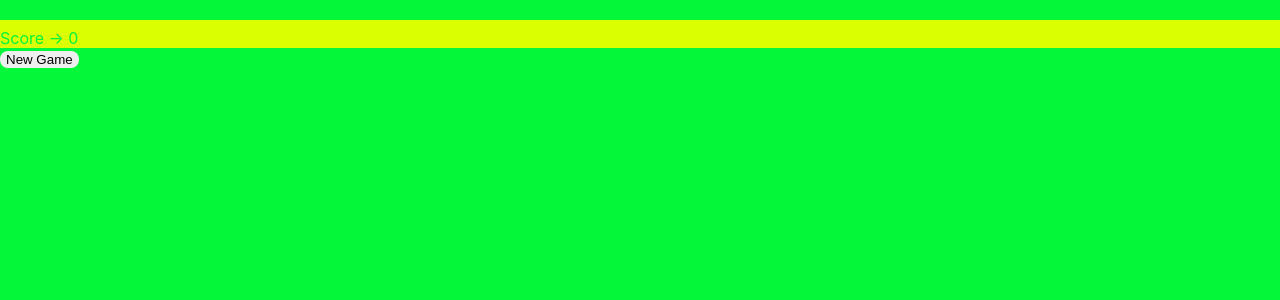
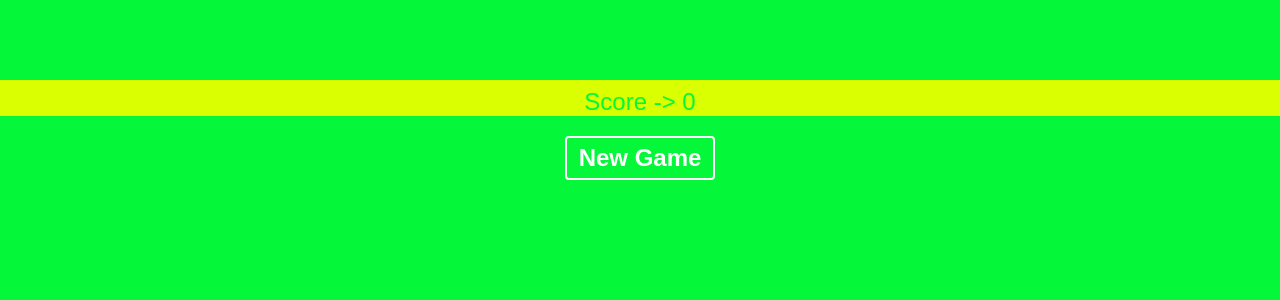
Before and after one commit to mikako-shirai/Kanji-Memory-Game, a React (Create React App) app: page / in a window 1280 px wide. Shown: the top 300 px of the page. Built offline with nearby package versions, Linux system fonts and the light colour scheme.

Commit message:
Refactor: troubleshoot server issues
Co-authored-by: JonrGull <jonrgull@users.noreply.github.com>
Co-authored-by: Constantine7s <constantine7s@users.noreply.github.com>

```diff
--- /dev/null
+++ b/db/index.js
@@ -0,0 +1,6 @@
+// const knex = require("knex");
+// const knexConfig = require("./knexfile.js");
+// // const environment = process.env.DATABASE_URL ? "production" : "development";
+// const environment = "development";
+
+// module.exports = knex(knexConfig);
--- a/package.json
+++ b/package.json
@@ -6,9 +6,11 @@
     "@testing-library/jest-dom": "^5.16.4",
     "@testing-library/react": "^13.1.1",
     "@testing-library/user-event": "^13.5.0",
+    "cors": "^2.8.5",
     "dotenv": "^16.0.0",
     "express": "^4.18.0",
     "knex": "^2.0.0",
+    "morgan": "^1.10.0",
     "pg": "^8.7.3",
     "react": "^18.1.0",
     "react-dom": "^18.1.0",
@@ -17,6 +19,7 @@
   },
   "scripts": {
     "start": "react-scripts start",
+    "server": "nodemon ./server.js",
     "build": "react-scripts build",
     "migrate": "knex migrate:latest",
     "test": "react-scripts test",
--- a/src/App.css
+++ b/src/App.css
@@ -2,6 +2,7 @@ body {
   background-color: rgb(4, 247, 57);
 }
 .card-display {
+  margin-top: 5vh;
   display: grid;
   grid-template-columns: repeat(4, 1fr);
   grid-template-rows: repeat(3, 1fr);
@@ -15,7 +16,7 @@ body {
   color: rgb(119, 119, 119);
   background-color: rgb(217, 255, 0);
   text-align: center;
-  height: 160px;
+  height: 100px;
   width: 100px;
   padding:0px;
   padding-top: 80px;
@@ -31,7 +32,7 @@ body {
   color: red;
   background-color: red;
   text-align: center;
-  height: 160px;
+  height: 100px;
   width: 100px;
   padding:0px;
   padding-top: 80px;
@@ -42,18 +43,26 @@ body {
 
 }
 
-
-
 .score-display{
+  margin-top: 20px;
   font-family: 2rem;
   color: rgb(4, 247, 57);
   background-color: rgb(217, 255, 0);
   padding-top: 1vh;
 }
 
-.new-game-btn{
-  border: 0;
-  font-family: 2rem;
-  border-radius: 8px;
+.new-game-btn {
+  margin-top: 20px;
+  background: none;
+  border: 2px solid #fff;
+  padding: 6px 12px;
+  border-radius: 4px;
+  color: #fff;
+  font-weight: bold;
   cursor: pointer;
+  font-size: 1em;
 }
+.new-game-btn:hover {
+  background: /* #c23866 */ rgb(217, 255, 0);
+  color: #fff;
+}
--- a/src/App.js
+++ b/src/App.js
@@ -1,6 +1,7 @@
 import './App.css';
 import { useState, useEffect } from 'react'
 // import cardList from './cardlist.jsx'
+
 
 const kanjiArr = [{name: "fire", meaning: "fire", flipped: false},
  {name: "火", meaning: "fire", flipped: false},
@@ -19,7 +20,7 @@ const kanjiArr = [{name: "fire", meaning: "fire", flipped: false},
 
 export default function App() {
   const [cards, setCards] = useState([]);
-  const [flipped, setFlipped] = useState([]);
+  const [flipped, setFlipped] = useState(null);
   const [choice1, setChoice1] = useState(null)
   const [choice2, setChoice2] = useState(null)
   const [turns, setTurns] = useState(0)
@@ -30,6 +31,7 @@ export default function App() {
     .map((card) => ({...card, id: Math.random()}));
     setCards(shuffled)
     setTurns(0)
+    setFlipped(0)
   }
 
   function checkMatch(){
@@ -45,7 +47,12 @@ export default function App() {
 
         setTurns(turns + 1)
 
+        setFlipped(flipped +2)
+
         console.log("MATCH")
+
+        console.log(flipped, cards.length)
+
       } else {
 
         setTimeout(() => {
@@ -74,7 +81,6 @@ export default function App() {
   }
 
   function handleClick(card) {
-
     if (!card.flipped){
       card.flipped = true
       setChoices(card);
@@ -103,8 +109,11 @@ export default function App() {
     //   }, [flipped]);
 
       useEffect(() => {
+        if (flipped === cards.length){
+          console.log("YOU WON")
+        }
 
-      }, [turns]);
+      }, [flipped]);
 
   // useEffect(()=>{
   //   return (<div></div>)
--- a/src/index.css
+++ b/src/index.css
@@ -1,13 +1,8 @@
 body {
+  font-family: Raleway, sans-serif;
   margin: 0;
-  font-family: -apple-system, BlinkMacSystemFont, 'Segoe UI', 'Roboto', 'Oxygen',
-    'Ubuntu', 'Cantarell', 'Fira Sans', 'Droid Sans', 'Helvetica Neue',
-    sans-serif;
-  -webkit-font-smoothing: antialiased;
-  -moz-osx-font-smoothing: grayscale;
+  font-size: 1.5em;
+  text-align: center;
+  background: #1b1523;
+  color: #fff;
 }
-
-code {
-  font-family: source-code-pro, Menlo, Monaco, Consolas, 'Courier New',
-    monospace;
-}
```
Also changed, not shown: db/knexfile.js (added, +46 -0 lines), knexfile.js (deleted, +0 -23 lines), server.js (added, +125 -0 lines), src/Server/server.js (deleted, +0 -12 lines), 1 other file (tests, documents, lock files or other folders).
